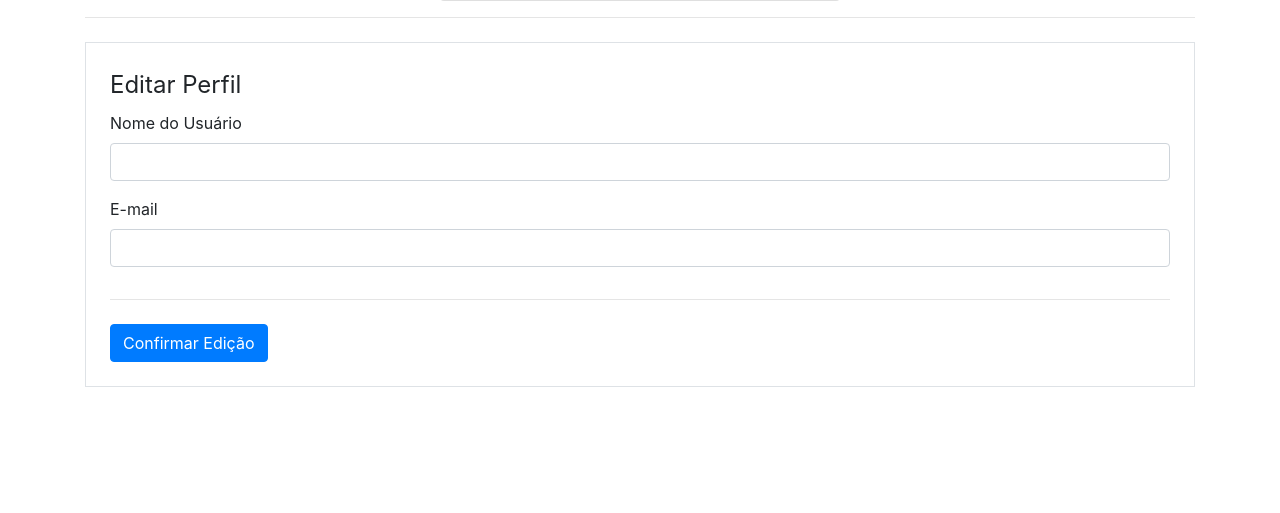
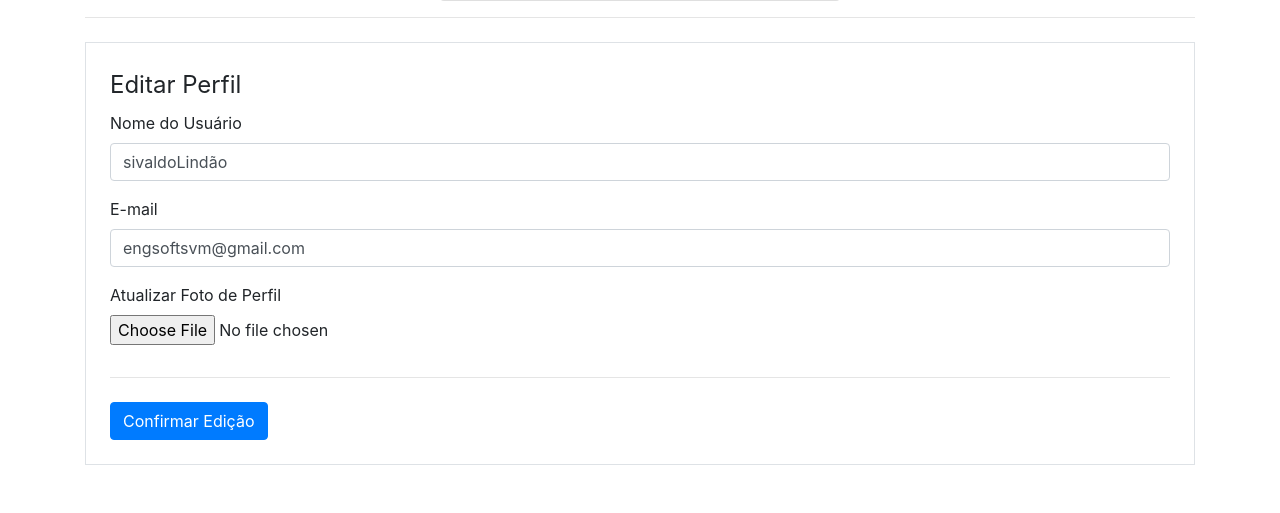
Before and after one commit to sivaldo-almeida1973/SiteComunidadePythonFlask, a Flask app: page /perfil/editar in a window 1280 px wide. Shown: the part 287-800 px from the top of the page. Run offline with Flask 3, Linux system fonts and the light colour scheme; a user stored in the database is signed in; some libraries are stand-ins or nearby versions.

Commit message:
Campo de Edição de Foto de Perfil

```diff
--- a/comunidadeimpressionadora/forms.py
+++ b/comunidadeimpressionadora/forms.py
@@ -1,7 +1,9 @@
 from flask_wtf import FlaskForm
+from flask_wtf.file import FileField, FileAllowed
 from wtforms import StringField, PasswordField, SubmitField, BooleanField
 from wtforms.validators import DataRequired, Length, Email, EqualTo, ValidationError
 from comunidadeimpressionadora.models import Usuarios
+from flask_login import  current_user
 
 class FormCriarConta(FlaskForm):  # Formulário de criar conta
     username = StringField("Nome do Usuário", validators=[DataRequired()])
@@ -26,4 +28,14 @@ class FormLogin(FlaskForm):  # Formulário de Login
 class FormEditarPerfil(FlaskForm):  # Formulário de editar perfil
     username = StringField("Nome do Usuário", validators=[DataRequired()])
     email = StringField('E-mail', validators=[DataRequired(), Email()])
+    foto_perfil = FileField('Atualizar Foto de Perfil', validators=[FileAllowed(['jpg', 'png'])])
     botao_submit_editarperfil = SubmitField('Confirmar Edição')
+
+
+
+    def validate_email(self, email):  #validação do email
+        #verificar se mudou o email
+        if current_user.email != email.data:
+            usuario = Usuarios.query.filter_by(email=email.data).first()
+            if usuario:
+                raise ValidationError('Já existe um usuario com esse e-mail. Cadastre-se com outro e-mail')
--- a/comunidadeimpressionadora/routes.py
+++ b/comunidadeimpressionadora/routes.py
@@ -1,5 +1,7 @@
 #rotas do site(links)
 from flask import render_template, redirect, url_for, flash, request
+from wtforms import ValidationError
+
 from comunidadeimpressionadora import app, database, bcrypt
 from comunidadeimpressionadora.forms import FormLogin, FormCriarConta, FormEditarPerfil
 from comunidadeimpressionadora.models import Usuarios, Post
@@ -44,6 +46,7 @@ def criarConta():
             database.session.rollback()
             flash(f"Erro ao criar conta: {e}", 'alert-danger')
     return render_template('criarconta.html', form_criarConta=form_criarconta)
+
 
 
 
@@ -93,6 +96,15 @@ def criar_post():
 @app.route('/perfil/editar', methods=['GET', 'POST']) #funcao de editar perfil
 @login_required
 def editar_perfil():
-    form = FormEditarPerfil()  #chama o formulario na class form
+    form = FormEditarPerfil()  #criar formulario
+    if form.validate_on_submit(): #logica de mudar perfil
+        current_user.email = form.email.data
+        current_user.username = form.username.data
+        database.session.commit()
+        flash('Perfil atualizado com sucesso!', 'alert-success')
+        return redirect(url_for('perfil'))  #redireciona para pagina de perfil
+    elif request.method == "GET": # preenche o formulario automaticamente
+        form.email.data = current_user.email
+        form.username.data = current_user.username
     foto_perfil = url_for('static', filename='fotos_perfil/{}'.format(current_user.foto_perfil))  #edita foto do perfil
     return render_template('editar_perfil.html', foto_perfil=foto_perfil, form=form)
--- a/comunidadeimpressionadora/templates/editar_perfil.html
+++ b/comunidadeimpressionadora/templates/editar_perfil.html
@@ -8,7 +8,7 @@
     <div class="row">
         <div class="col">
               <!--formulario edita perfil-->
-            <form method="post" action="" class="border p-4 mt-2" novalidate>
+            <form method="post" action="" class="border p-4 mt-2" enctype="multipart/form-data" novalidate>
                 {{ form.csrf_token }}   <!--mensagem de alerta-->
                 <legend>Editar Perfil</legend>
                 <fieldset>
@@ -38,6 +38,16 @@
                              {{ form.email(class="form-control") }}<!--caixa de formulario-->
                         {% endif %}
                     </div>
+                    <div class="form-group">
+                        {{ form.foto_perfil.label }}
+                        {{ form.foto_perfil(class="form-control-file") }}
+                        {% if form.foto_perfil.errors %}
+                            {% for erro in form.foto_perfil.errors %}
+                               <span class="text-danger">{{ erro }}</span> <br>
+                            {% endfor %}
+                        {% endif %}
+
+                    </div>
 
                 </fieldset>
                  <hr>
```
Also changed, not shown: instance/comunidade.db.
